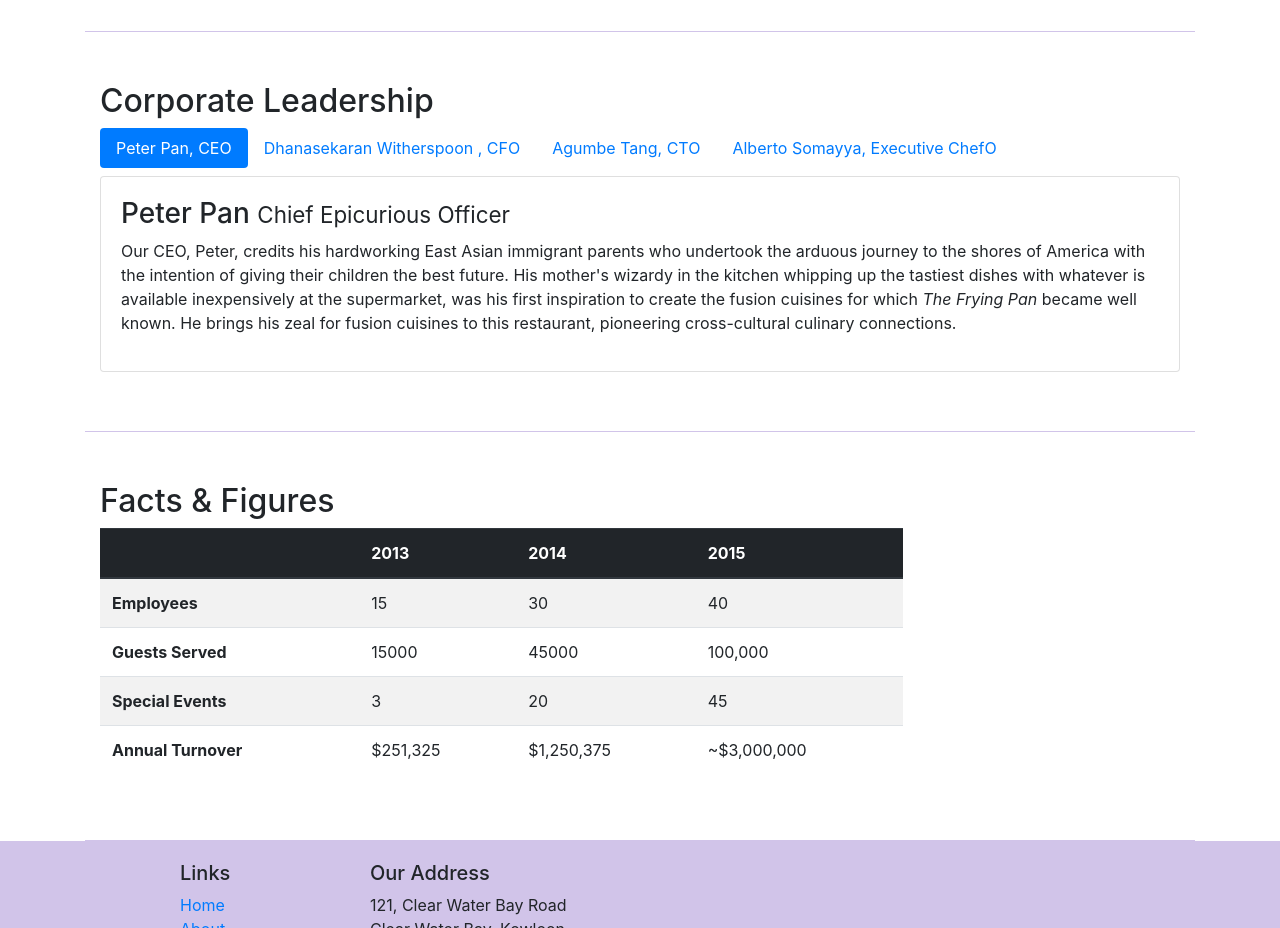
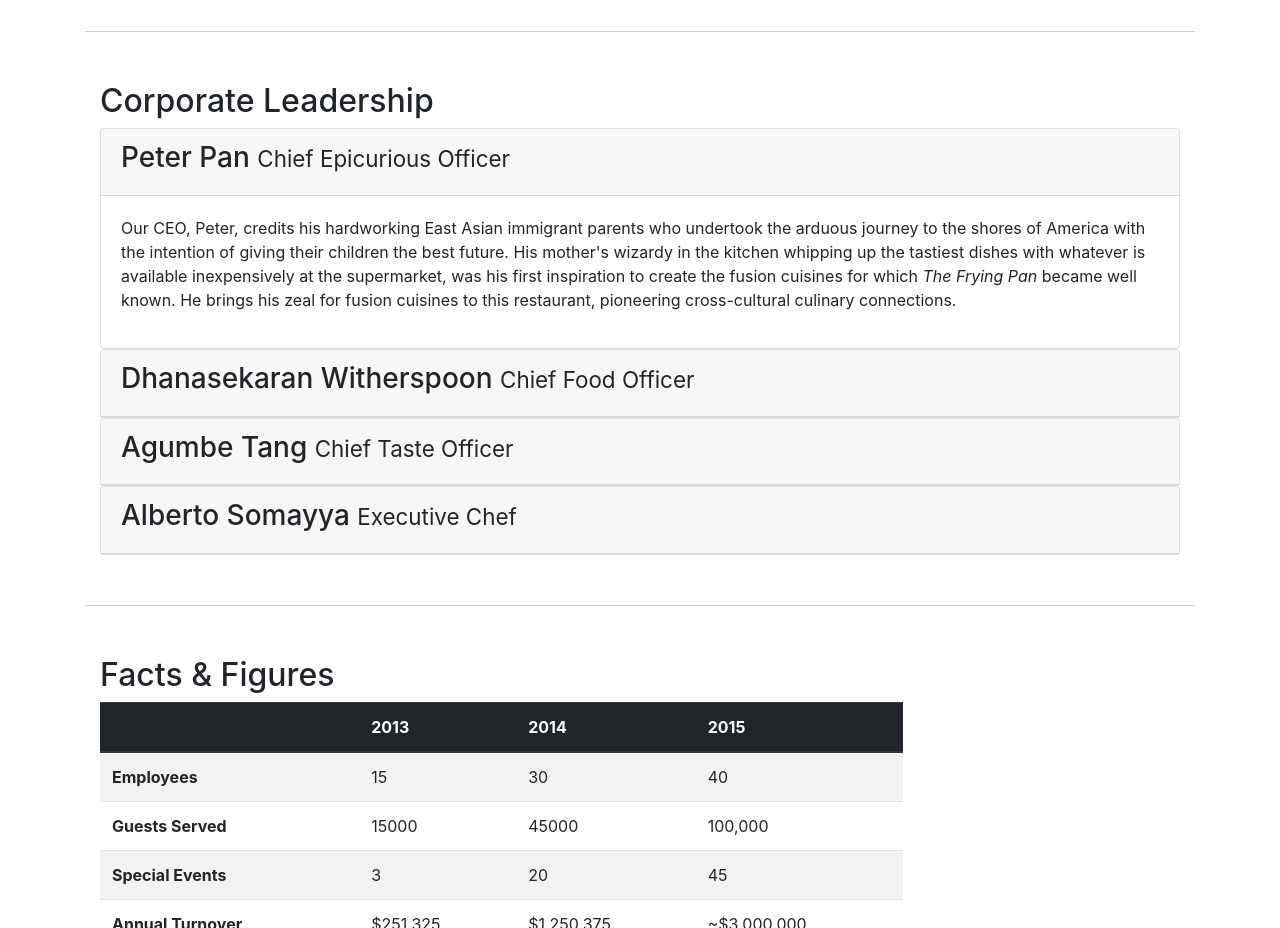
Before and after one commit to Ishannn05/Bootstrap-Applications, a website: page conFusion/aboutus.html in a window 1280 px wide. Shown: the part 940-1868 px from the top of the page. Drawn offline with nearby package versions, Linux system fonts and the light colour scheme.

Commit message:
Accordian

```diff
--- a/conFusion/aboutus.html
+++ b/conFusion/aboutus.html
@@ -102,44 +102,54 @@
         <div class="row row-content">
             <div class="col-12">
                 <h2>Corporate Leadership</h2>
-                <ul class="nav nav-pills">
-                    <li class="nav-item">
-                        <a href="#peter" role="tab" class="nav-link active" data-toggle="tab">Peter Pan, CEO</a>
-                    </li>
-                    <li class="nav-item">
-                        <a href="#Dhanasekaran" role="tab" class="nav-link" data-toggle="tab">Dhanasekaran Witherspoon , CFO</a>
-                    </li>
-                    <li class="nav-item">
-                        <a href="#Agumbe" role="tab" class="nav-link" data-toggle="tab">Agumbe Tang, CTO</a>
-                    </li>
-                    <li class="nav-item">
-                        <a href="#Alberto" role="tab" class="nav-link" data-toggle="tab">Alberto Somayya, Executive ChefO</a>
-                    </li>
-                </ul>
-                <div class="tab-content">
-                    <div role="tabpanel" id="peter" class="card card-body mt-2 tab-pane fade show active">
-                        <h3>Peter Pan <small>Chief Epicurious Officer</small></h3>
-                        <p class="d-none d-sm-block">Our CEO, Peter, credits his hardworking East Asian immigrant parents who undertook the arduous journey to the shores of America with the intention of giving their children the best future. His mother's wizardy in the kitchen whipping up the tastiest dishes with whatever is available inexpensively at the supermarket, was his first inspiration to create the fusion cuisines for which <em>The Frying Pan</em> became well known. He brings his zeal for fusion cuisines to this restaurant, pioneering cross-cultural culinary connections.</p>
+                <div id="accordian">
+                    <div class="card" role="tab">
+                        <div class="card-header" role="tab">
+                            <h3>
+                                <a data-toggle="collapse" data-target="#peter" class="collapsed">Peter Pan <small>Chief Epicurious Officer</small></a>
+                            </h3>
+                        </div>
+                        <div id="peter" class="card-body collapse show" data-parent="#accordian">
+                            <p>Our CEO, Peter, credits his hardworking East Asian immigrant parents who undertook the arduous journey to the shores of America with the intention of giving their children the best future. His mother's wizardy in the kitchen whipping up the tastiest dishes with whatever is available inexpensively at the supermarket, was his first inspiration to create the fusion cuisines for which <em>The Frying Pan</em> became well known. He brings his zeal for fusion cuisines to this restaurant, pioneering cross-cultural culinary connections.</p>
+                        </div>
                     </div>
 
-                    <div role="tabpanel" id="Dhanasekaran" class="card card-body mt-2 tab-pane fade">
-                        <h3>Dhanasekaran Witherspoon <small>Chief Food Officer</small></h3>
-                        <p class="d-none d-sm-block">Our CFO, Danny, as he is affectionately referred to by his colleagues, comes from a long established family tradition in farming and produce. His experiences growing up on a farm in the Australian outback gave him great appreciation for varieties of food sources. As he puts it in his own words, <em>Everything that runs, wins, and everything that stays, pays!</em></p>
+                    <div class="card">
+                        <div class="card-header" role="tab">
+                            <h3>
+                                <a data-toggle="collapse" data-target="#Dhanasekaran" class="collapsed">Dhanasekaran Witherspoon <small>Chief Food Officer</small></a>
+                            </h3>
+                        </div>
+                        <div id="Dhanasekaran" class="card-body collapse" data-parent="#accordian">
+                            <p>Our CFO, Danny, as he is affectionately referred to by his colleagues, comes from a long established family tradition in farming and produce. His experiences growing up on a farm in the Australian outback gave him great appreciation for varieties of food sources. As he puts it in his own words, <em>Everything that runs, wins, and everything that stays, pays!</em></p>
+                        </div>
                     </div>
 
-
-                    <div role="tabpanel" id="Agumbe" class="card card-body mt-2 tab-pane fade">
-                        <h3>Agumbe Tang <small>Chief Taste Officer</small></h3>
-                        <p class="d-none d-sm-block">Blessed with the most discerning gustatory sense, Agumbe, our CTO, personally ensures that every dish that we serve meets his exacting tastes. Our chefs dread the tongue lashing that ensues if their dish does not meet his exacting standards. He lives by his motto, <em>You click only if you survive my lick.</em></p>
+                    <div class="card">
+                        <div class="card-header" role="tab">
+                            <h3>
+                                <a data-toggle="collapse" data-target="#Agumbe" class="collapsed">Agumbe Tang <small>Chief Taste Officer</small></a>
+                            </h3>
+                        </div>
+                        <div id="Agumbe" class="card-body collapse" data-parent="#accordian">
+                            <p>Blessed with the most discerning gustatory sense, Agumbe, our CTO, personally ensures that every dish that we serve meets his exacting tastes. Our chefs dread the tongue lashing that ensues if their dish does not meet his exacting standards. He lives by his motto, <em>You click only if you survive my lick.</em></p>
+                        </div>
                     </div>
 
-                    <div role="tabpanel" id="Alberto" class="card card-body mt-2 tab-pane fade">
-                        <h3>Alberto Somayya <small>Executive Chef</small></h3>
-                        <p class="d-none d-sm-block">Award winning three-star Michelin chef with wide International experience having worked closely with whos-who in the culinary world, he specializes in creating mouthwatering Indo-Italian fusion experiences. He says, <em>Put together the cuisines from the two craziest cultures, and you get a winning hit! Amma Mia!</em></p>
+                    <div class="card">
+                        <div class="card-header" role="tab">
+                            <h3>
+                                <a data-toggle="collapse" data-target="#Alberto" class="collapsed">Alberto Somayya <small>Executive Chef</small></a>
+                            </h3>
+                        </div>
+                        <div id="Alberto" class="card-body collapse" data-parent="#accordian">
+                            <p>Award winning three-star Michelin chef with wide International experience having worked closely with whos-who in the culinary world, he specializes in creating mouthwatering Indo-Italian fusion experiences. He says, <em>Put together the cuisines from the two craziest cultures, and you get a winning hit! Amma Mia!</em></p>
+                        </div>
                     </div>
-               </div>
-           </div>
+                </div>
+            </div>
         </div>
+
        <div class="row row-content">
             <div class="col-12 col-sm-9">
                 <h2>Facts &amp; Figures</h2>
```
